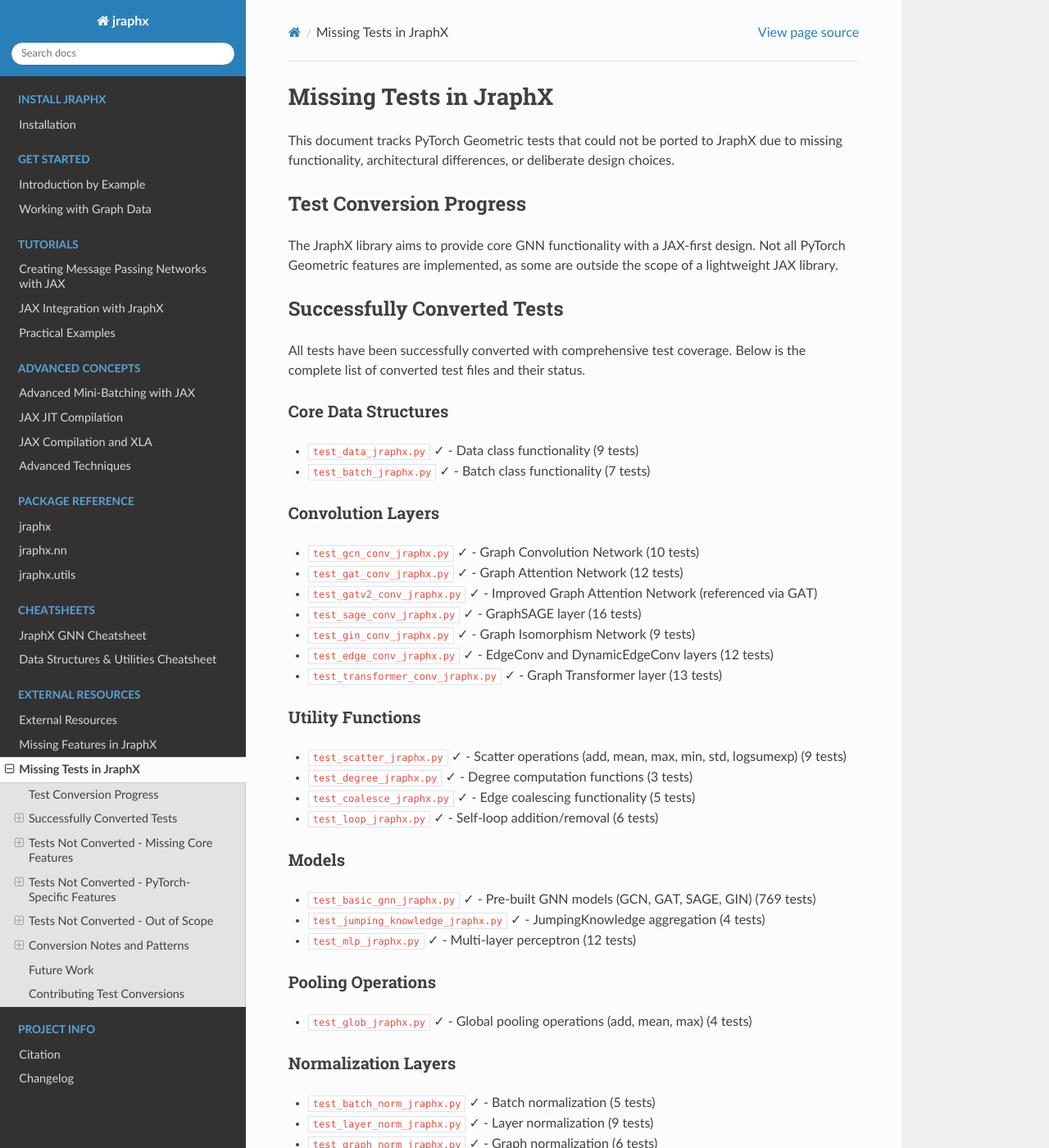
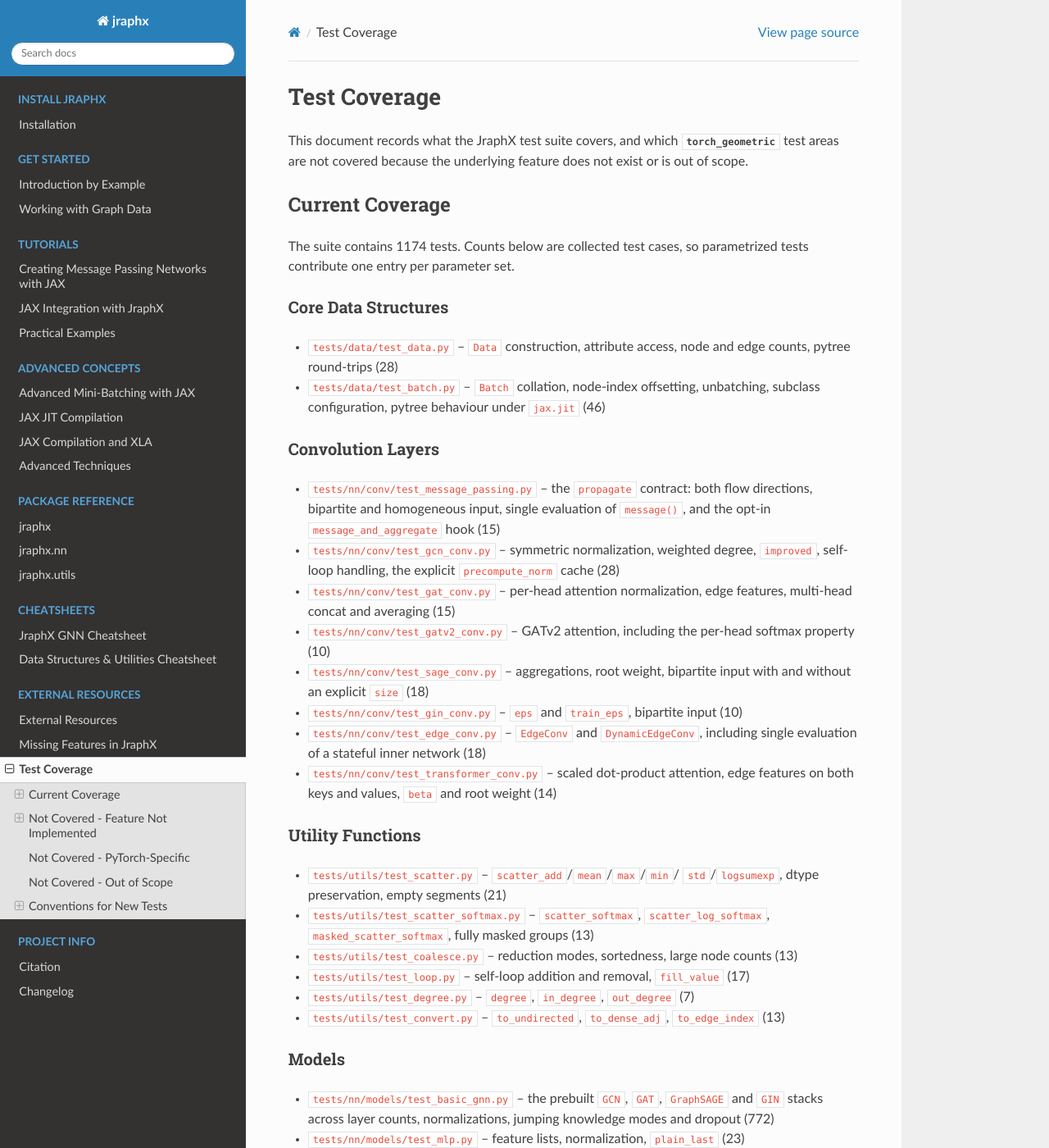
Before and after one commit to DBraun/jraphx, a Sphinx documentation site: the page built from docs/source/missing_tests.rst, in a window 1280 px wide and 1400 px high. Shown: the whole window at 82% size. Built offline with Sphinx 7.4.7 and the Read the Docs theme 3.1.0, drawn with Linux system fonts in a browser that asks for light colours; some of the changed text lies outside the part shown.

Commit message:
Correct the missing-features and test-coverage documents
Both files described a codebase that no longer exists.

missing_tests.rst claimed "all tests have been successfully converted" and listed
every file under a `_jraphx` suffix that was never used (`test_gcn_conv_jraphx.py`
rather than `tests/nn/conv/test_gcn_conv.py`), with per-file counts totalling
"920+" against an actual 1174. It also listed as unimplemented several features
that ship and are now tested: TopKPooling, SAGPooling, and the message passing
framework, whose test file it named as missing while that file exists. Rewritten
around the real tree, with accurate collected-test counts, and retitled to
"Test Coverage" since it now documents what is covered as much as what is not.

missing_features.rst listed as absent a number of things that are implemented:
BasicGNN and its GCN/GraphSAGE specialisations, JumpingKnowledge, and max pooling.
Each section now opens by naming what exists before listing what does not, so the
two cannot drift apart silently again. Aggregation is described as what it is --
scatter functions and pooling operations rather than PyG's composable Aggregation
module hierarchy -- and the samplers filed under "Pooling Layers" move to "Data
Loading & Sampling".

Documentation only; no library code changes.

```diff
--- a/docs/source/missing_tests.rst
+++ b/docs/source/missing_tests.rst
@@ -1,177 +1,163 @@
-Missing Tests in JraphX
-=======================
+Test Coverage
+=============
 
-This document tracks PyTorch Geometric tests that could not be ported to JraphX due to missing functionality, architectural differences, or deliberate design choices.
+This document records what the JraphX test suite covers, and which
+:obj:`torch_geometric` test areas are not covered because the underlying feature
+does not exist or is out of scope.
 
-Test Conversion Progress
-------------------------
+Current Coverage
+----------------
 
-The JraphX library aims to provide core GNN functionality with a JAX-first design. Not all PyTorch Geometric features are implemented, as some are outside the scope of a lightweight JAX library.
-
-Successfully Converted Tests
-----------------------------
-
-All tests have been successfully converted with comprehensive test coverage. Below is the complete list of converted test files and their status.
+The suite contains 1174 tests. Counts below are collected test cases, so
+parametrized tests contribute one entry per parameter set.
 
 Core Data Structures
-~~~~~~~~~~~~~~~~~~~~~
-- ``test_data_jraphx.py`` ✓ - Data class functionality (9 tests)
-- ``test_batch_jraphx.py`` ✓ - Batch class functionality (7 tests)
+~~~~~~~~~~~~~~~~~~~~
+
+- ``tests/data/test_data.py`` -- ``Data`` construction, attribute access, node and
+  edge counts, pytree round-trips (28)
+- ``tests/data/test_batch.py`` -- ``Batch`` collation, node-index offsetting,
+  unbatching, subclass configuration, pytree behaviour under ``jax.jit`` (46)
 
 Convolution Layers
 ~~~~~~~~~~~~~~~~~~
-- ``test_gcn_conv_jraphx.py`` ✓ - Graph Convolution Network (10 tests)
-- ``test_gat_conv_jraphx.py`` ✓ - Graph Attention Network (12 tests)
-- ``test_gatv2_conv_jraphx.py`` ✓ - Improved Graph Attention Network (referenced via GAT)
-- ``test_sage_conv_jraphx.py`` ✓ - GraphSAGE layer (16 tests)
-- ``test_gin_conv_jraphx.py`` ✓ - Graph Isomorphism Network (9 tests)
-- ``test_edge_conv_jraphx.py`` ✓ - EdgeConv and DynamicEdgeConv layers (12 tests)
-- ``test_transformer_conv_jraphx.py`` ✓ - Graph Transformer layer (13 tests)
+
+- ``tests/nn/conv/test_message_passing.py`` -- the ``propagate`` contract: both
+  flow directions, bipartite and homogeneous input, single evaluation of
+  ``message()``, and the opt-in ``message_and_aggregate`` hook (15)
+- ``tests/nn/conv/test_gcn_conv.py`` -- symmetric normalization, weighted degree,
+  ``improved``, self-loop handling, the explicit ``precompute_norm`` cache (28)
+- ``tests/nn/conv/test_gat_conv.py`` -- per-head attention normalization, edge
+  features, multi-head concat and averaging (15)
+- ``tests/nn/conv/test_gatv2_conv.py`` -- GATv2 attention, including the per-head
+  softmax property (10)
+- ``tests/nn/conv/test_sage_conv.py`` -- aggregations, root weight, bipartite
+  input with and without an explicit ``size`` (18)
+- ``tests/nn/conv/test_gin_conv.py`` -- ``eps`` and ``train_eps``, bipartite input (10)
+- ``tests/nn/conv/test_edge_conv.py`` -- ``EdgeConv`` and ``DynamicEdgeConv``,
+  including single evaluation of a stateful inner network (18)
+- ``tests/nn/conv/test_transformer_conv.py`` -- scaled dot-product attention,
+  edge features on both keys and values, ``beta`` and root weight (14)
 
 Utility Functions
 ~~~~~~~~~~~~~~~~~
-- ``test_scatter_jraphx.py`` ✓ - Scatter operations (add, mean, max, min, std, logsumexp) (9 tests)
-- ``test_degree_jraphx.py`` ✓ - Degree computation functions (3 tests)
-- ``test_coalesce_jraphx.py`` ✓ - Edge coalescing functionality (5 tests)
-- ``test_loop_jraphx.py`` ✓ - Self-loop addition/removal (6 tests)
+
+- ``tests/utils/test_scatter.py`` -- ``scatter_add``/``mean``/``max``/``min``/
+  ``std``/``logsumexp``, dtype preservation, empty segments (21)
+- ``tests/utils/test_scatter_softmax.py`` -- ``scatter_softmax``,
+  ``scatter_log_softmax``, ``masked_scatter_softmax``, fully masked groups (13)
+- ``tests/utils/test_coalesce.py`` -- reduction modes, sortedness, large node
+  counts (13)
+- ``tests/utils/test_loop.py`` -- self-loop addition and removal, ``fill_value`` (17)
+- ``tests/utils/test_degree.py`` -- ``degree``, ``in_degree``, ``out_degree`` (7)
+- ``tests/utils/test_convert.py`` -- ``to_undirected``, ``to_dense_adj``,
+  ``to_edge_index`` (13)
 
 Models
 ~~~~~~
-- ``test_basic_gnn_jraphx.py`` ✓ - Pre-built GNN models (GCN, GAT, SAGE, GIN) (769 tests)
-- ``test_jumping_knowledge_jraphx.py`` ✓ - JumpingKnowledge aggregation (4 tests)
-- ``test_mlp_jraphx.py`` ✓ - Multi-layer perceptron (12 tests)
+
+- ``tests/nn/models/test_basic_gnn.py`` -- the prebuilt ``GCN``, ``GAT``,
+  ``GraphSAGE`` and ``GIN`` stacks across layer counts, normalizations, jumping
+  knowledge modes and dropout (772)
+- ``tests/nn/models/test_mlp.py`` -- feature lists, normalization, ``plain_last`` (23)
+- ``tests/nn/models/test_jumping_knowledge.py`` -- ``cat``, ``max`` and ``lstm``
+  modes (9)
 
 Pooling Operations
 ~~~~~~~~~~~~~~~~~~
-- ``test_glob_jraphx.py`` ✓ - Global pooling operations (add, mean, max) (4 tests)
+
+- ``tests/nn/pool/test_glob.py`` -- global add/mean/max/min/sort/softmax pooling,
+  empty graphs, node features of arbitrary rank (17)
+- ``tests/nn/pool/test_topk_pool.py`` -- ``TopKPooling`` and ``SAGPooling``:
+  ``ratio`` typing, ``min_score``, the score gate and edge relabeling (26)
 
 Normalization Layers
-~~~~~~~~~~~~~~~~~~~~~
-- ``test_batch_norm_jraphx.py`` ✓ - Batch normalization (5 tests)
-- ``test_layer_norm_jraphx.py`` ✓ - Layer normalization (9 tests)
-- ``test_graph_norm_jraphx.py`` ✓ - Graph normalization (6 tests)
+~~~~~~~~~~~~~~~~~~~~
 
-**Total: 920+ test cases covering all implemented JraphX functionality**
+- ``tests/nn/norm/test_layer_norm.py`` -- node and graph modes, affine
+  parameters (19)
+- ``tests/nn/norm/test_graph_norm.py`` -- per-feature per-graph statistics and the
+  learnable mean shift (10)
+- ``tests/nn/norm/test_batch_norm.py`` -- running statistics, training and
+  evaluation modes (9)
 
-Tests Not Converted - Missing Core Features
---------------------------------------------
+Packaging
+~~~~~~~~~
 
-High Priority Missing Features
-~~~~~~~~~~~~~~~~~~~~~~~~~~~~~~
+- ``tests/test_version.py`` -- keeps ``__version__`` and the newest changelog
+  heading in lockstep (3)
 
-These tests cannot be converted because the underlying JraphX features don't exist yet:
+Not Covered - Feature Not Implemented
+-------------------------------------
+
+These :obj:`torch_geometric` test areas have no JraphX counterpart because the
+feature itself is absent. See :doc:`missing_features` for the full list.
 
 Convolution Layers
-^^^^^^^^^^^^^^^^^^
-- ``test_appnp.py`` - APPNP layer not implemented
-- ``test_cheb_conv.py`` - Chebyshev convolution not implemented
-- ``test_arma_conv.py`` - ARMA filters not implemented
-- ``test_graph_conv.py`` - Basic graph convolution not implemented
-- ``test_nn_conv.py`` - NN-based convolution not implemented
-- ``test_spline_conv.py`` - Spline-based convolution not implemented
-- ``test_pna_conv.py`` - Principal Neighbourhood Aggregation not implemented
-- ``test_film_conv.py`` - FiLM layers not implemented
+~~~~~~~~~~~~~~~~~~
 
-Message Passing Framework
-^^^^^^^^^^^^^^^^^^^^^^^^^
-- ``test_message_passing.py`` - Only partial message passing framework exists
-- Advanced aggregation functions beyond basic scatter operations
-- Custom message/update function hooks
+- ``test_appnp.py``, ``test_cheb_conv.py``, ``test_arma_conv.py``,
+  ``test_graph_conv.py``, ``test_nn_conv.py``, ``test_spline_conv.py``,
+  ``test_pna_conv.py``, ``test_film_conv.py``
 
 Heterogeneous Graphs
-^^^^^^^^^^^^^^^^^^^^
-- ``test_hetero_conv.py`` - No heterogeneous graph support
-- ``test_hgt_conv.py`` - Heterogeneous Graph Transformer not implemented
-- ``test_han_conv.py`` - Heterogeneous Attention Network not implemented
+~~~~~~~~~~~~~~~~~~~~
 
-Pooling Operations
-^^^^^^^^^^^^^^^^^^
-- ``test_topk_pool.py`` - TopK pooling not implemented
-- ``test_sag_pool.py`` - SAG pooling not implemented
-- ``test_asap.py`` - ASAP pooling not implemented
-- ``test_diff_pool.py`` - DiffPool not implemented
-- ``test_edge_pool.py`` - Edge pooling not implemented
+- ``test_hetero_conv.py``, ``test_hgt_conv.py``, ``test_han_conv.py`` -- there is
+  no heterogeneous graph support
+
+Aggregation Modules
+~~~~~~~~~~~~~~~~~~~
+
+- Tests for the ``Aggregation`` class hierarchy. JraphX exposes aggregation as
+  scatter functions and pooling operations rather than as composable modules, so
+  ``MultiAggregation``, ``DegreeScalerAggregation``, ``Set2Set`` and friends have
+  no counterpart.
+
+Hierarchical Pooling
+~~~~~~~~~~~~~~~~~~~~
+
+- ``test_asap.py``, ``test_diff_pool.py``, ``test_edge_pool.py``.
+  ``TopKPooling`` and ``SAGPooling`` *are* implemented and tested above.
 
 Advanced Models
-^^^^^^^^^^^^^^^
-- ``test_autoencoder.py`` - Autoencoder models not implemented
-- ``test_deep_graph_infomax.py`` - Deep Graph Infomax not implemented
-- ``test_node2vec.py`` - Node2Vec not implemented
-- ``test_metapath2vec.py`` - Metapath2Vec not implemented
+~~~~~~~~~~~~~~~
 
-Tests Not Converted - PyTorch-Specific Features
-------------------------------------------------
+- ``test_autoencoder.py``, ``test_deep_graph_infomax.py``, ``test_node2vec.py``,
+  ``test_metapath2vec.py``
 
-These tests rely on PyTorch-specific functionality that doesn't have JAX equivalents:
-
-JIT Compilation & TorchScript
-~~~~~~~~~~~~~~~~~~~~~~~~~~~~~
-- Tests involving ``torch.jit.script()`` compilation
-- TorchScript-specific functionality tests
-- Dynamic graph compilation features
-
-CUDA-Specific Tests
-~~~~~~~~~~~~~~~~~~~
-- ``test_fused_gat_conv.py`` - CUDA kernel optimizations
-- CuGraph integration tests (``tests/nn/conv/cugraph/``)
-- GPU memory management tests
-
-PyTorch Lightning Integration
-~~~~~~~~~~~~~~~~~~~~~~~~~~~~~
-- ``test_datamodule.py`` - PyTorch Lightning specific features
-- Lightning-based training loop tests
-
-Sparse Tensor Operations
-~~~~~~~~~~~~~~~~~~~~~~~~
-- ``test_sparse.py`` - PyTorch sparse tensor operations
-- torch_sparse library integration tests
-- SparseTensor class functionality
-
-Tests Not Converted - Out of Scope
------------------------------------
-
-These test areas are deliberately excluded from JraphX scope:
-
-Explainability
-~~~~~~~~~~~~~~
-- ``tests/explain/`` - Entire explainability module (47 test files)
-- GNN explainability is a specialized domain outside core GNN functionality
-
-Visualization
-~~~~~~~~~~~~~
-- ``tests/visualization/`` - Graph visualization functionality
-- Visualization is typically handled by specialized libraries
-
-Natural Language Processing
-~~~~~~~~~~~~~~~~~~~~~~~~~~~
-- ``tests/nn/nlp/`` - NLP-specific functionality
-- Sentence transformers and language model integration
-
-3D Point Clouds & Molecular Data
-~~~~~~~~~~~~~~~~~~~~~~~~~~~~~~~~~
-- Point cloud convolutions (``test_point_conv.py``, ``test_ppf_conv.py``)
-- Molecular property prediction models
-- 3D geometry-specific operations
-
-Advanced Optimization
-~~~~~~~~~~~~~~~~~~~~~
-- ``test_correct_and_smooth.py`` - Advanced optimization techniques
-- Label propagation algorithms
-- Advanced training strategies
-
-Database & Storage Integration
-~~~~~~~~~~~~~~~~~~~~~~~~~~~~~~
-- ``tests/data/test_database.py`` - Database integration
-- ``tests/data/test_remote_backend_utils.py`` - Remote storage
-- Complex data pipeline functionality
-
-Conversion Notes and Patterns
+Not Covered - PyTorch-Specific
 ------------------------------
 
-When converting tests, the following patterns were applied:
+These rely on PyTorch functionality with no JAX equivalent:
 
-Import Conversions
-~~~~~~~~~~~~~~~~~~
+- ``torch.jit.script()`` compilation and TorchScript behaviour. The JAX analogue
+  is :obj:`jax.jit`, which the suite exercises directly where a layer supports it.
+- ``test_fused_gat_conv.py``, the ``tests/nn/conv/cugraph/`` tree, and GPU memory
+  management -- CUDA kernel specialisations.
+- ``test_datamodule.py`` -- PyTorch Lightning integration.
+- ``test_sparse.py`` and ``torch_sparse`` integration -- JraphX represents graphs
+  with dense ``edge_index`` arrays.
+
+Not Covered - Out of Scope
+--------------------------
+
+- ``tests/explain/`` -- GNN explainability is a specialized domain outside core
+  GNN functionality.
+- ``tests/visualization/`` -- handled by specialized libraries.
+- ``tests/nn/nlp/`` -- sentence transformers and language model integration.
+- Point cloud convolutions (``test_point_conv.py``, ``test_ppf_conv.py``) and
+  molecular property prediction models.
+- ``test_correct_and_smooth.py`` and label propagation.
+- ``tests/data/test_database.py`` and ``tests/data/test_remote_backend_utils.py``
+  -- database and remote storage backends.
+
+Conventions for New Tests
+-------------------------
+
+Imports
+~~~~~~~
+
 .. code-block:: python
 
    # PyTorch Geometric
@@ -184,8 +170,9 @@ Import Conversions
    from jraphx.nn.conv import GCNConv
    from jraphx.data import Data, Batch
 
-Tensor Operations
-~~~~~~~~~~~~~~~~~
+Array Operations
+~~~~~~~~~~~~~~~~
+
 .. code-block:: python
 
    # PyTorch
@@ -196,8 +183,9 @@ Tensor Operations
    x = random.normal(random.key(0), (4, 16))
    assert jnp.allclose(x, x)
 
-Model Initialization
-~~~~~~~~~~~~~~~~~~~~
+Module Construction
+~~~~~~~~~~~~~~~~~~~
+
 .. code-block:: python
 
    # PyTorch Geometric
@@ -206,33 +194,14 @@ Model Initialization
    # JraphX
    conv = GCNConv(16, 32, rngs=nnx.Rngs(0))
 
-Testing Strategy
-~~~~~~~~~~~~~~~~
-- Maintain original test logic and assertions
-- Comment out unportable sections with clear TODO notes
-- Document conversion limitations in test docstrings
+Guidelines
+~~~~~~~~~~
 
-Future Work
------------
+- Pin numerics, not just shapes. A test for a numerical fix that asserts only
+  ``out.shape`` passes against the bug it was written for.
+- Prefer small deterministic literal inputs over PRNG draws when asserting exact
+  values, so the constants stay stable across JAX versions and platforms.
+- Do not wrap assertions in ``try``/``except``; let failures propagate.
+- Run the suite with ``-W error::DeprecationWarning``; it is currently clean.
 
-This document should be updated as new features are added to JraphX. Priority should be given to:
-
-1. **Core Convolution Layers** - APPNP, Chebyshev, Graph convolutions
-2. **Advanced Pooling** - TopK, SAG, hierarchical pooling
-3. **Heterogeneous Support** - Multi-relation and multi-node-type graphs
-4. **Advanced Aggregation** - Beyond basic scatter operations
-
-Each new feature implementation should be accompanied by converted tests from the corresponding PyG test files.
-
-Contributing Test Conversions
-------------------------------
-
-When contributing new test conversions:
-
-1. Follow the established conversion patterns above
-2. Document any limitations or missing functionality
-3. Update this document with the conversion status
-4. Ensure tests pass with ``python -m pytest``
-5. Add TODO comments for unportable test sections
-
-For questions about test conversion priorities or implementation approaches, refer to the main JraphX documentation and the ``docs/source/missing_features.rst`` file.
+Keep this document in step with the suite when adding tests or features.
```
Also changed, not shown: docs/source/missing_features.rst (+32 -14 lines).
